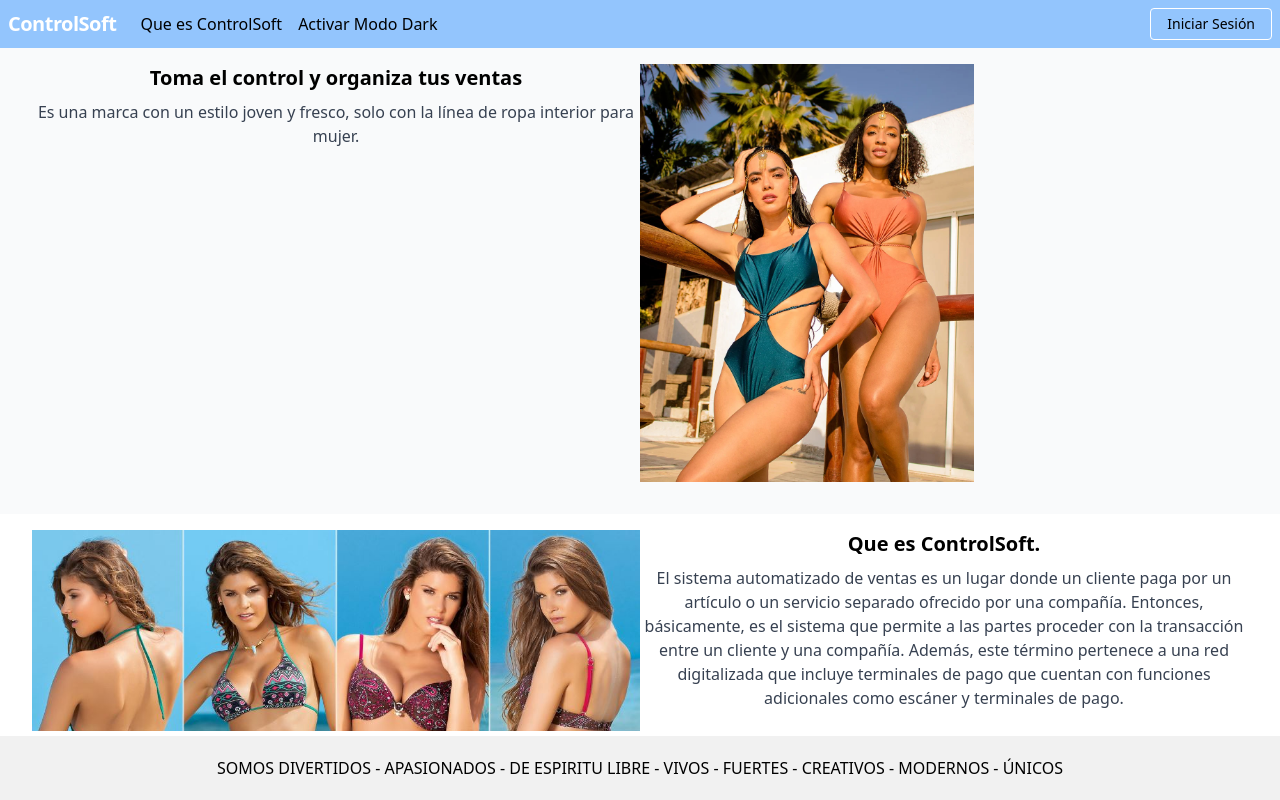
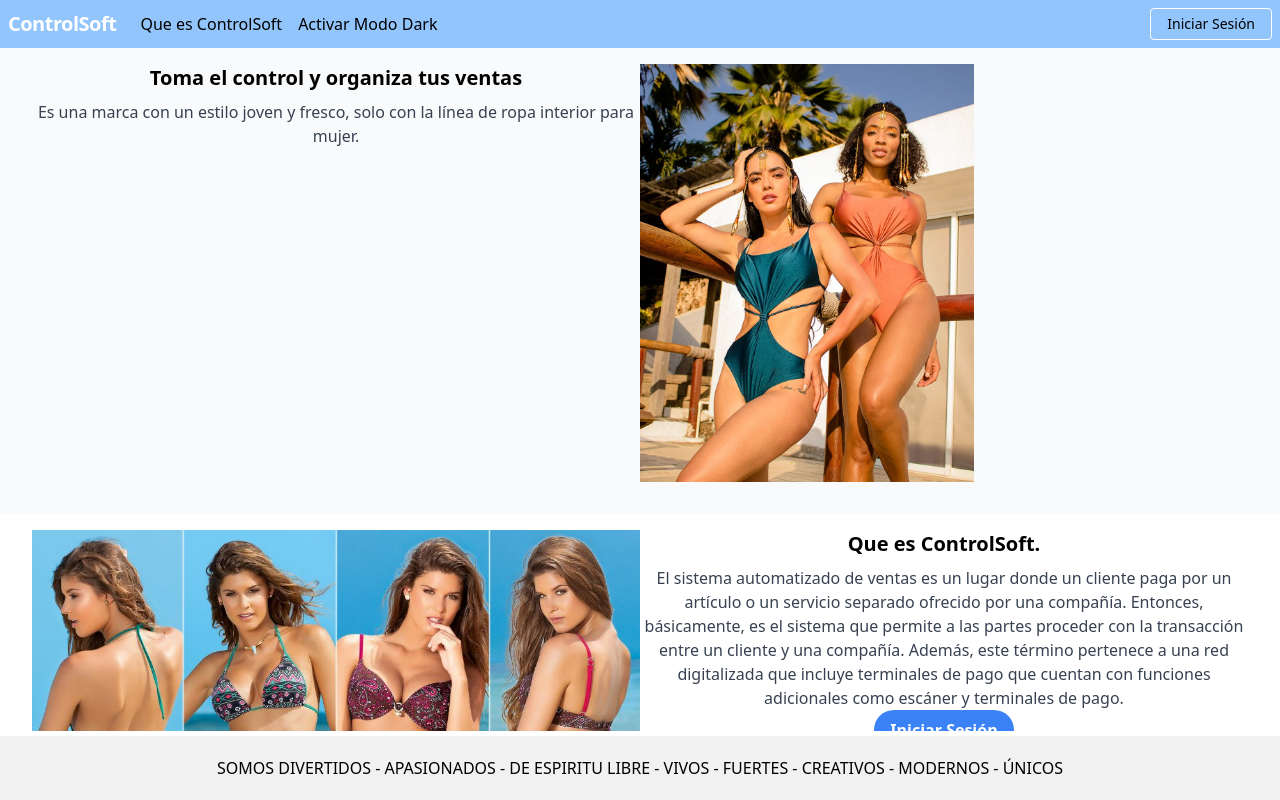
Before and after one commit to MisionTicUDEA/fronted-controlSoft, a React (Create React App) app: page /que_es in a window 1280 px wide. Built offline with nearby package versions, Linux system fonts and the light colour scheme.

Commit message:
agregar boton en la pagina que es

```diff
--- a/src/pages/que_es.jsx
+++ b/src/pages/que_es.jsx
@@ -1,7 +1,9 @@
 import Collage_Vestido from '../media/Collage_Vestido.JPG'
 import VestidoBano1 from '../components/VestidosBano1';
+import { useAuth0 } from '@auth0/auth0-react';
 
 const Que_es_page = () => {
+    const { loginWithRedirect } = useAuth0();
     return (
 <div>
         <section>
@@ -9,13 +11,10 @@
         <div className='flex flex-col items-center justify-center py-4 px-4 sm:px-6 lg:px-8'>
             <div className="flex flex-wrap">
                 <div className="w-full sm:w-1/2 md:w-1/2 lg:w-1/2 xl:w-1/2 mb-4">
-                                <VestidoBano1
-                                    nombreVestido='Collage Vestido'
-                                    imagen={Collage_Vestido}/>
-
+                    <VestidoBano1
+                        nombreVestido='Collage Vestido'
+                        imagen={Collage_Vestido}/>
                 </div>
-
-
                 <div className="w-full sm:w-1/2 md:w-1/2 lg:w-1/2 xl:w-1/2 mb-4">
                     <p class="text-center ">
                     <div className="font-bold text-xl mb-2">
@@ -28,11 +27,19 @@
                             red digitalizada que incluye terminales de pago que cuentan con funciones adicionales como escáner
                             y terminales de pago.
                         </p>
+                        <p>
+                        <div>
+                            <button
+                                    onClick={() => loginWithRedirect()}
+                                    className="bg-blue-500 hover:bg-blue-700 text-white font-bold py-2 px-4 rounded-full">
+                                Iniciar Sesión
+                            </button>
+                        </div>
+                        </p>
                     </p>
                 </div>
             </div>
         </div>
-
     </main>
         </section>
 </div>
```
